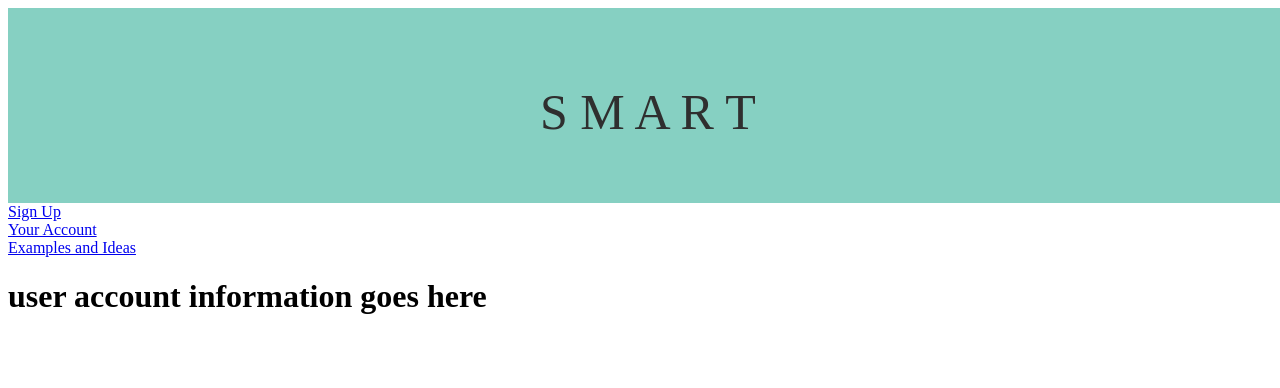
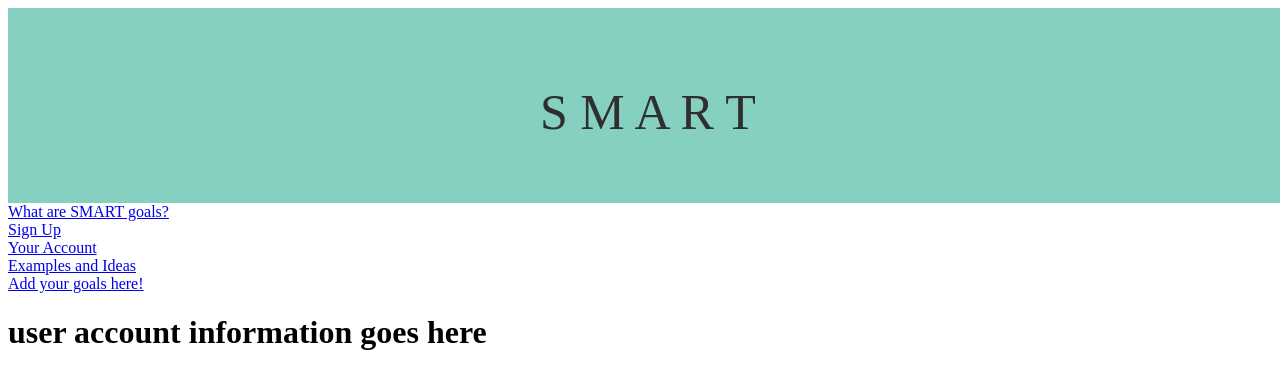
Before and after one commit to JaclynBlinstrubas/smart-goal-setting, a React (Create React App) app: page /users in a window 1280 px wide. Shown: the top 388 px of the page. Built offline with nearby package versions, Linux system fonts and the light colour scheme; no server answers.

Commit message:
added links to see forms/modal/goal adder

```diff
--- a/src/App.js
+++ b/src/App.js
@@ -22,6 +22,9 @@ function App(props) {
 
 
       <Nav className="nav" activeKey="/home">
+      <Nav.Item>
+          <Nav.Link href="/learn-more">What are SMART goals?</Nav.Link>
+        </Nav.Item>
         <Nav.Item>
           <Nav.Link href="/signup">Sign Up</Nav.Link>
         </Nav.Item>
@@ -31,6 +34,9 @@ function App(props) {
         <Nav.Item>
           <Nav.Link href="/ideas">Examples and Ideas</Nav.Link>
         </Nav.Item>
+        <Nav.Item>
+          <Nav.Link href="/form">Add your goals here!</Nav.Link>
+        </Nav.Item>
       </Nav>
 
 
@@ -39,7 +45,7 @@ function App(props) {
         <Route path="/" exact component={Main} />
         <Route path="/users" exact component={Users} />
         <Route path="/signup" exact component={Signup} />
-        <Route path="/modal" exact component={Modal} />
+        <Route path="/learn-more" exact component={Modal} />
         <Route path="/header" exact component={Header} />
         <Route path="/ideas" exact component={Ideas} />
         <Route path="/form" exact component={GoalForm} />
```
